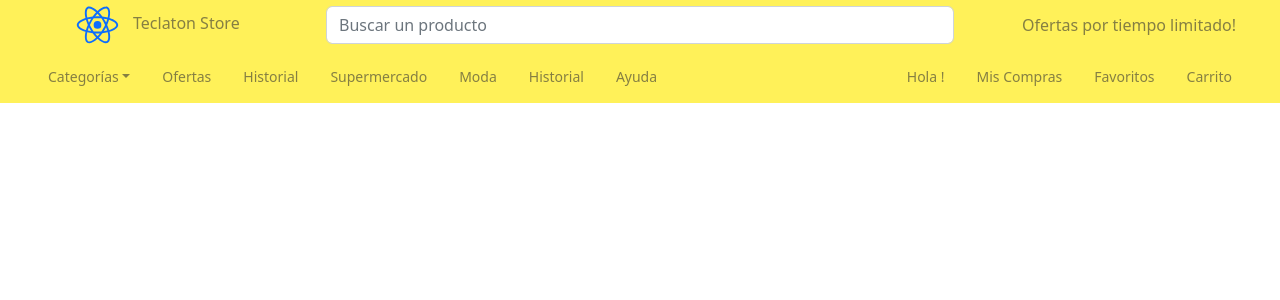
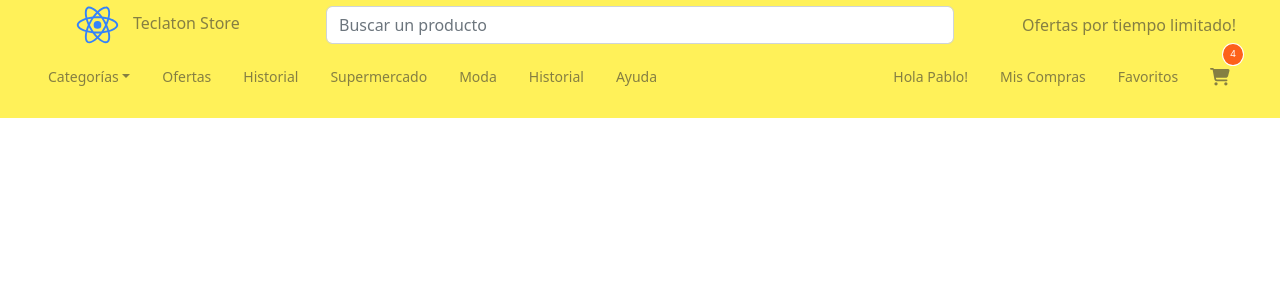
Before and after one commit to pamarilla87/teclatonapp, a React (Create React App) app: page / in a window 1280 px wide. Shown: the top 300 px of the page. Built offline with nearby package versions, Linux system fonts and the light colour scheme.

Commit message:
cartwidget comp and css added

```diff
--- a/package.json
+++ b/package.json
@@ -4,6 +4,9 @@
   "homepage": "https://pamarilla87.github.io/teclatonapp/",
   "private": true,
   "dependencies": {
+    "@fortawesome/fontawesome-svg-core": "^6.2.0",
+    "@fortawesome/free-solid-svg-icons": "^6.2.0",
+    "@fortawesome/react-fontawesome": "^0.2.0",
     "@testing-library/jest-dom": "^5.16.5",
     "@testing-library/react": "^13.4.0",
     "@testing-library/user-event": "^13.5.0",
--- a/src/App.js
+++ b/src/App.js
@@ -6,7 +6,7 @@ function App() {
   return (
     <>
         <SearchBar />
-        <NavBar nombre={'Nestor'}/>
+        <NavBar nombre="Pablo"/>
     </>
 
   )
--- /dev/null
+++ b/src/components/CartWidget.css
@@ -0,0 +1,18 @@
+.cartIcon {
+    position: relative;
+    justify-content: flex-end;
+    padding-bottom: 0px !important;
+}
+
+.numberProducts {
+    position: relative;
+    top: -5.5vh;
+    font-size: 0.6rem;
+    right:-1.5vh;
+    color: white;
+    font-weight: 500;
+    border: 1px solid white;
+    background-color: #fd611a;
+    border-radius: 50%;
+    padding:0.4vh 0.9vh;
+}
--- /dev/null
+++ b/src/components/CartWidget.js
@@ -0,0 +1,16 @@
+import React from 'react'
+import { faCartShopping } from '@fortawesome/free-solid-svg-icons'
+import { FontAwesomeIcon } from '@fortawesome/react-fontawesome'
+import './CartWidget.css'
+
+const CartWidget = (props) => {
+    const {productos="0"} = props
+    return (
+        <>
+            <FontAwesomeIcon className="cartIcon fa-lg" icon={faCartShopping} />
+            <div className='numberProducts'>{productos}</div>
+        </>
+    )
+}
+
+export default CartWidget
--- a/src/components/NavBar.css
+++ b/src/components/NavBar.css
@@ -9,9 +9,10 @@
 }
 
 .nav-link{
-    font-size: 14px;
-    color: #33333399;
-    font-weight: 400;
+    font-size: 14px !important;
+    color: #33333399 !important;
+    font-weight: 400 !important;
+    padding-bottom: 0px !important;
 }
 
 #col-reset-side-pad {
--- a/src/components/NavBar.js
+++ b/src/components/NavBar.js
@@ -3,11 +3,11 @@ import Container from 'react-bootstrap/Container';
 import Nav from 'react-bootstrap/Nav';
 import Row from 'react-bootstrap/Row';
 import Col from 'react-bootstrap/Col';
+import CartWidget from './CartWidget';
 import NavDropdown from 'react-bootstrap/NavDropdown';
-import SearchBar from './SearchBar'
 import './NavBar.css'
 
-const NavBar = ({name}) => {
+const NavBar = ({nombre}) => {
     return (
         <>
             <Container fluid id="cont-reset-side-pad">
@@ -30,10 +30,10 @@ const NavBar = ({name}) => {
                         </Col>
                         <Col md={12} xl={5}>
                             <Nav id="just-end-to-center-nowrap">
-                                <Nav.Link href="#" >Hola {name}!</Nav.Link>
+                                <Nav.Link href="#" >Hola {nombre}!</Nav.Link>
                                 <Nav.Link href="#" >Mis Compras</Nav.Link>
                                 <Nav.Link href="#" >Favoritos</Nav.Link>
-                                <Nav.Link href="#" >Carrito</Nav.Link>
+                                <Nav.Link href="#" > <CartWidget productos="4"/> </Nav.Link>
                             </Nav>
                         </Col>
                     </Row>
```
Also changed, not shown: src/components/logo.svg, 1 other file (tests, documents, lock files or other folders).
